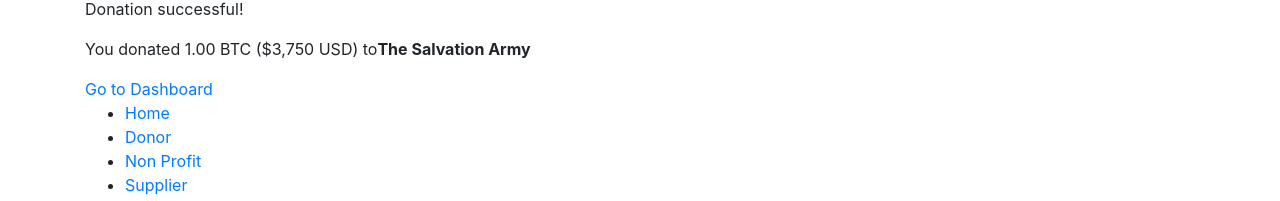
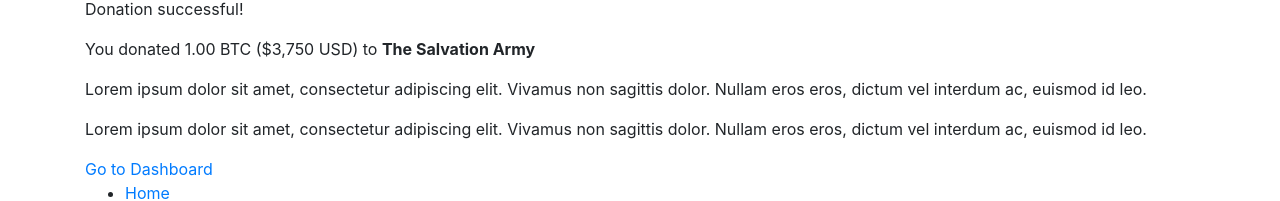
Before and after one commit to mrrobot16/fluffy-computing-machine, a React (Create React App) app: page /success in a window 1280 px wide. Shown: the part 533-734 px from the top of the page. Built offline with nearby package versions, Linux system fonts and the light colour scheme.

Commit message:
Added dummy text to donate-success component

```diff
--- a/src/components/donate/donate-success.component.js
+++ b/src/components/donate/donate-success.component.js
@@ -8,8 +8,17 @@
         <div className="charity-funded">
           <img src={charityLogo} alt="charityLogo"/>
           <p>Donation successful!</p>
-          <p>You donated 1.00 BTC ($3,750 USD) to<span><strong>The Salvation Army</strong></span></p>
-          <p></p>
+          <p>You donated 1.00 BTC ($3,750 USD) to <span><strong>The Salvation Army</strong></span></p>
+          <p>
+            Lorem ipsum dolor sit amet, consectetur adipiscing elit.
+            Vivamus non sagittis dolor.
+             Nullam eros eros, dictum vel interdum ac, euismod id leo.
+          </p>
+          <p>
+            Lorem ipsum dolor sit amet, consectetur adipiscing elit.
+            Vivamus non sagittis dolor.
+             Nullam eros eros, dictum vel interdum ac, euismod id leo.
+          </p>
         </div>
         <Link to="/donor">Go to Dashboard</Link>
       </div>
```
